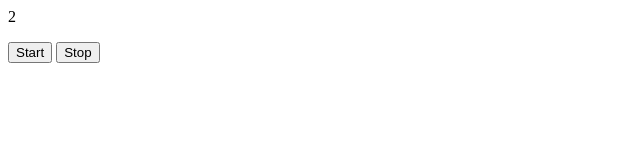
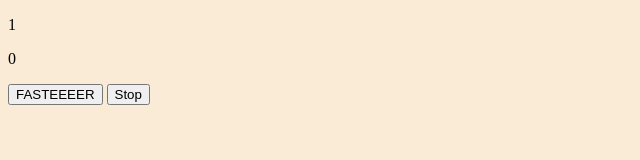
Before and after one commit to ArsenZar/goit-js-hw-10, a plain HTML site: page index.html in a window 1280 px wide. Both pictures are taken after a click on the button "Start". Shown: the whole page, without its empty margins (0-640 px from the left). Drawn offline with Linux system fonts and the light colour scheme.

Commit message:
try to create game (time gap)

```diff
--- a/index.html
+++ b/index.html
@@ -1,5 +1,21 @@
-<p id="time">0</p>
-<button id="start">Start</button>
-<button id="stop">Stop</button>
+<!DOCTYPE html>
+<html lang="en">
+<head>
+    <meta charset="UTF-8">
+    <meta name="viewport" content="width=device-width, initial-scale=1.0">
+    <title>Document</title>
+    <style>
+        body{
+            background-color: antiquewhite;
+        }
 
+    </style>
+</head>
+<body>
+    <p id="time">0</p>
+    <p id="gap">0</p>
+    <button id="start">Start</button>
+    <button id="stop">Stop</button>
+</body>
+</html>
 <script src="js/task-1.js"></script>
--- a/js/task-1.js
+++ b/js/task-1.js
@@ -1,19 +1,50 @@
-let timerId = null;
-
+const timerIds = []; // тут будемо зберігати всі інтервали
 let timerCount = 0;
 let timerP = document.querySelector("#time");
+const startButton = document.querySelector("#start");
 
-document.querySelector("#start").addEventListener("click", () => {
-  // Створюємо таймер і зберігаємо його ID
-  timerId = setInterval(() => {
-      timerCount++;
-      timerP.textContent = timerCount;
+let lastUpdateTime = null;
+const gapP = document.querySelector("#gap");
+
+document.querySelector("#start").addEventListener("click", (event) => {
+    const id = setInterval(() => {
+        const currentTime = Date.now();
+        console.log(currentTime);
+        const delay = 0;
+
+        if (lastUpdateTime !== null) {
+        delay = currentTime - lastUpdateTime;
+        console.log(`⏱ Різниця між тиками: ${delay} мс`);
+        }
+
+    lastUpdateTime = currentTime;
+    gapP.textContent = delay;
+
+
+    timerCount++;
+    timerP.textContent = timerCount;
   }, 1000);
-  console.log("🚀 Таймер запущено:", timerId);
+
+    timerIds.push(id); // додаємо ID до масиву
+    console.log("🚀 Таймер запущено:", id + "; All:" + timerIds);
+
+    checkButtonStart();
 });
 
+function checkButtonStart() {
+    if (timerIds.length != 0) {
+        startButton.innerHTML = "FASTEEEER";
+    } else {
+        startButton.innerHTML = "Start";
+    }
+}
+
 document.querySelector("#stop").addEventListener("click", () => {
-  // Якщо таймер існує — скасовуємо
-  clearTimeout(timerId);
-  console.log("🛑 Таймер скасовано:", timerId);
+    // проходимося по всіх ID та зупиняємо таймери
+    let lengthOfId = timerIds.length;
+    console.log("We stop " + timerIds[lengthOfId - 1]);
+    clearInterval(timerIds[timerIds.length - 1]);
+    timerIds.splice(lengthOfId - 1, 1);
+    console.log("All: " + (timerIds.length ? timerIds : "clear"));
+    checkButtonStart();
 });
```
